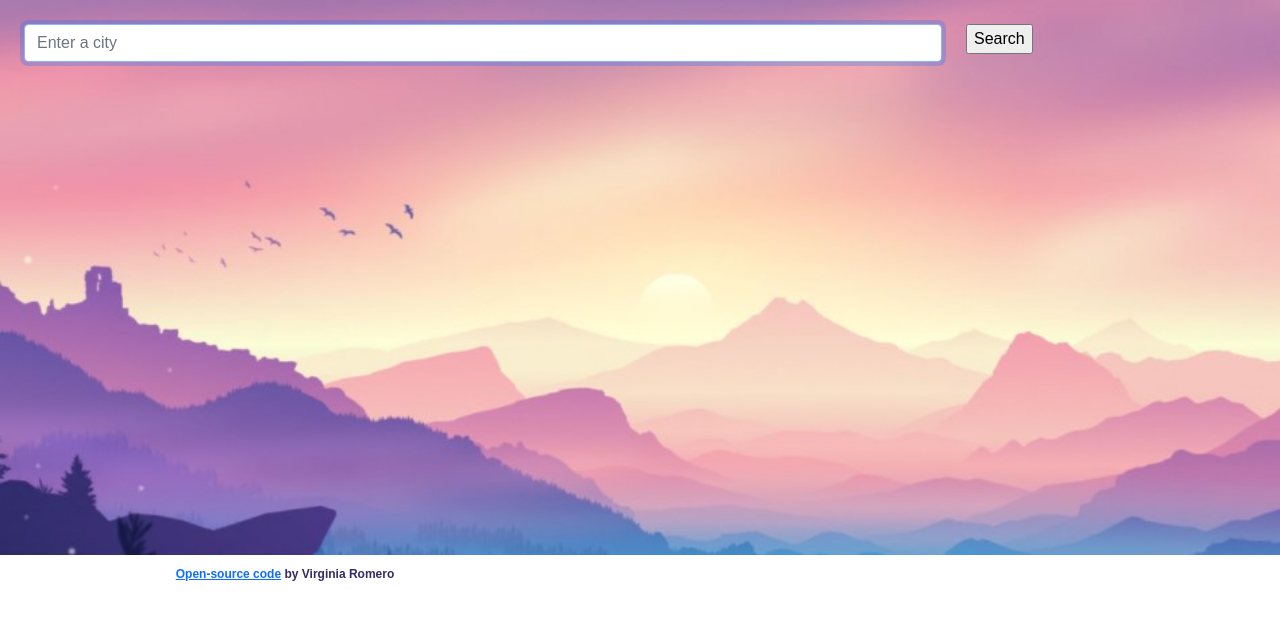
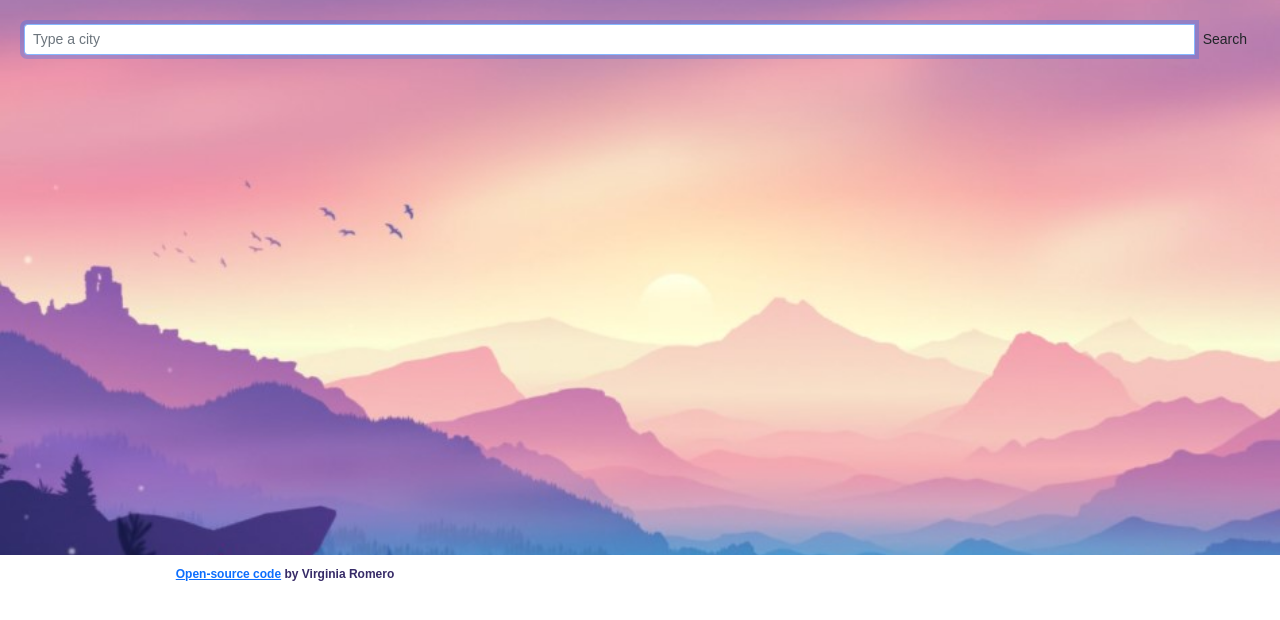
Before and after one commit to VirginiaRool/react-weather-app, a React (Create React App) app: page / in a window 1280 px wide. Shown: the top 620 px of the page. Built offline with nearby package versions, Linux system fonts and the light colour scheme.

Commit message:
Updated Search form

```diff
--- a/src/WeatherSearch.js
+++ b/src/WeatherSearch.js
@@ -34,22 +34,28 @@ export default function WeatherSearch() {
         className="weather-search"
         style={{ backgroundImage: `url(${background})` }}
       >
-        <form onSubmit={handleSubmit}>
-          <div className="row">
-            <div className="col-9">
-              <input
-                type="search"
-                placeholder="Enter a city"
-                className="form-control"
-                autoFocus="on"
-                onChange={updateCity}
-              />
-            </div>
-            <div className="col-3">
-              <input type="submit" value="Search" />
-            </div>
+        <form className="search-city" onSubmit={handleSubmit}>
+          <div className="input-group input-group-sm mb-3">
+            <input
+              type="text"
+              className="form-control"
+              placeholder="Type a city"
+              aria-label="Recipient's username"
+              aria-describedby="button-search"
+              autoFocus="on"
+              autoComplete=""
+              onChange={updateCity}
+            />
+            <button
+              className="btn button-search"
+              type="submit"
+              id="button-search"
+            >
+              Search
+            </button>
           </div>
         </form>
+
         <WeatherDetails data={data} />
       </div>
       <p className="repository">
```
